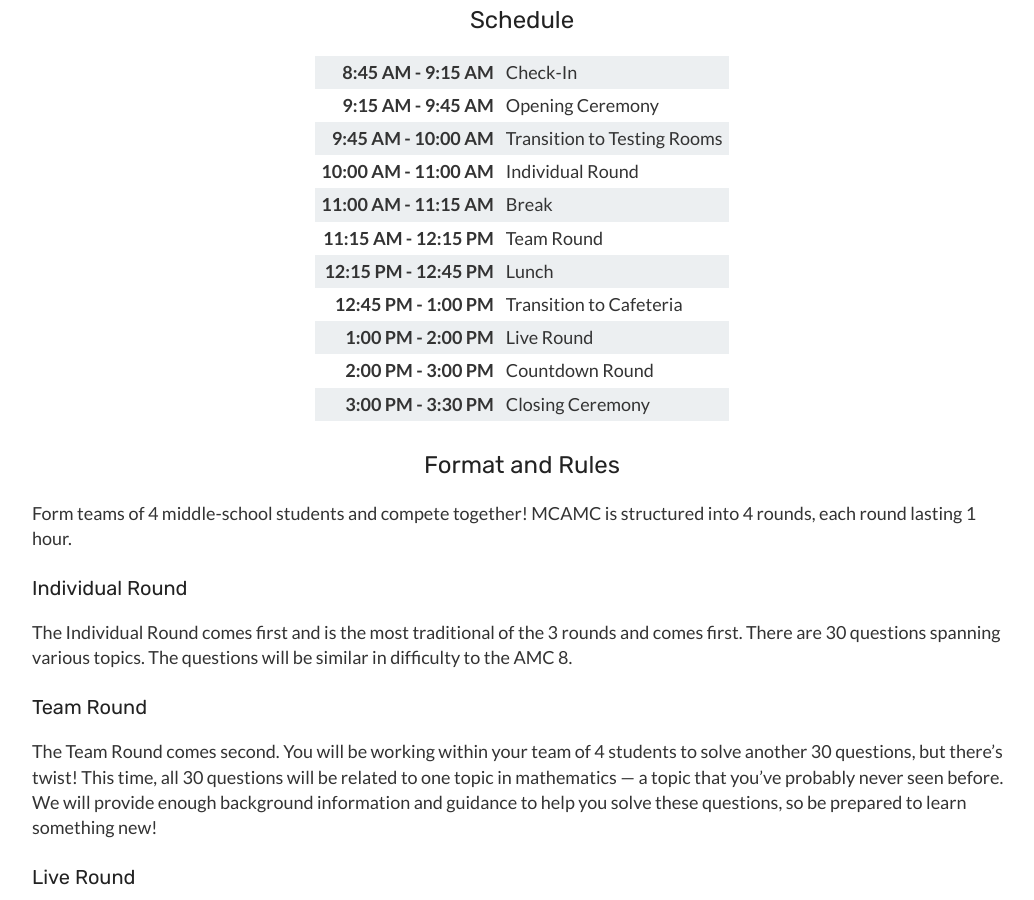
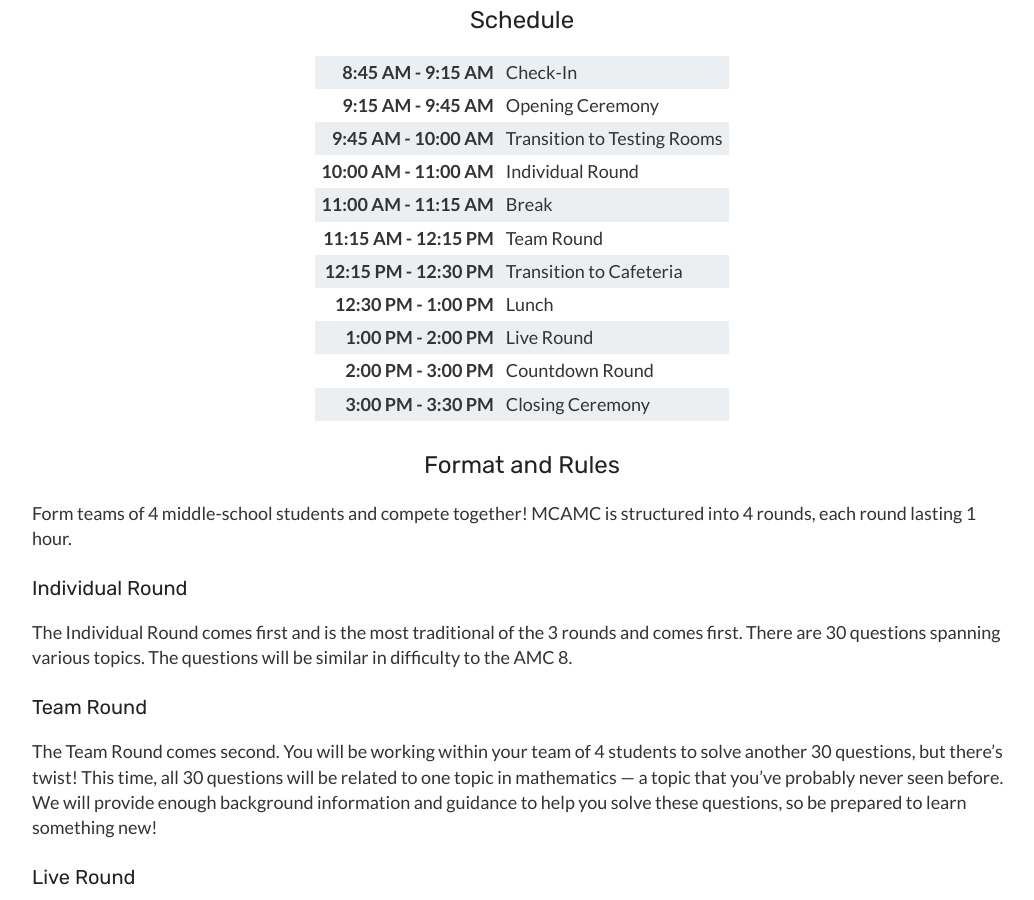
Before and after one commit to mcamathleague/mcamathleague.github.io, a Jekyll site: the page built from mcamc.md, in a window 1280 px wide and 900 px high, scrolled down 977 px. Shown: the whole window, without its empty margins (118-1152 px from the left). Built offline with Jekyll 4.4.1, drawn with Linux system fonts in a browser that asks for light colours.

Commit message:
Update mcamc.md

```diff
--- a/mcamc.md
+++ b/mcamc.md
@@ -83,12 +83,12 @@ MCAMC brings an exciting new type of math competition to the middle school audie
     <td>Team Round</td>
   </tr>
   <tr>
-    <td>12:15 PM - 12:45 PM</td>
-    <td>Lunch</td>
+    <td>12:15 PM - 12:30 PM</td>
+    <td>Transition to Cafeteria</td>
   </tr>
   <tr>
-    <td>12:45 PM - 1:00 PM </td>
-    <td>Transition to Cafeteria</td>
+    <td>12:30 PM - 1:00 PM </td>
+    <td>Lunch</td>
   </tr>
   <tr>
     <td>1:00 PM - 2:00 PM</td>
```
